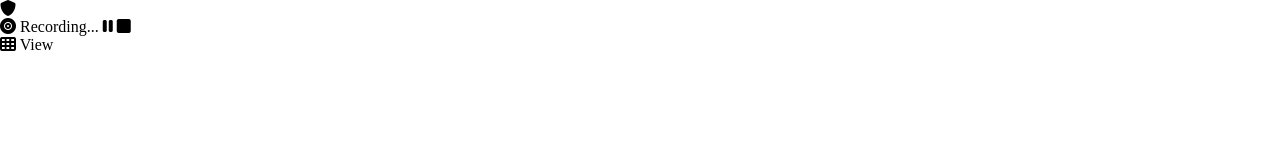
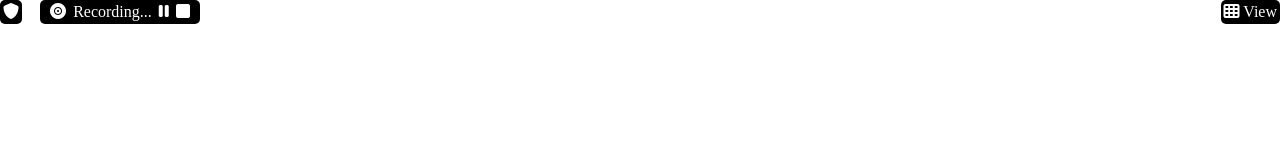
Before and after one commit to Levva01/html-css-zoom, a plain HTML site: page index.html in a window 1280 px wide. Drawn offline with Linux system fonts and the light colour scheme.

Commit message:
header completato (CSS incluso)

```diff
--- a/css/style.css
+++ b/css/style.css
@@ -11,3 +11,27 @@
 /*-------------
     HEADER
 -------------*/
+
+header{
+    display: flex;
+    justify-content: space-between;
+}
+
+.header-left{
+    display: flex;
+    width: 200px;
+    justify-content: space-between;
+}
+
+.shield-check, .recording, .header-right{
+    background-color: black;
+    color: white;
+    padding: 3px;
+    border-radius: 5px;
+}
+
+.recording{
+    display: flex;
+    justify-content: space-evenly;
+    width: 80%;
+}
```
